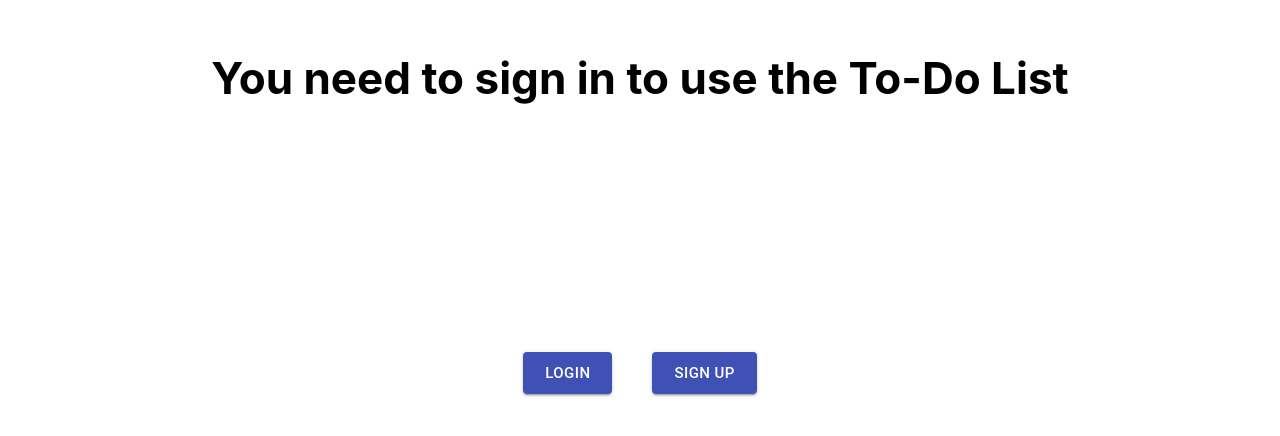
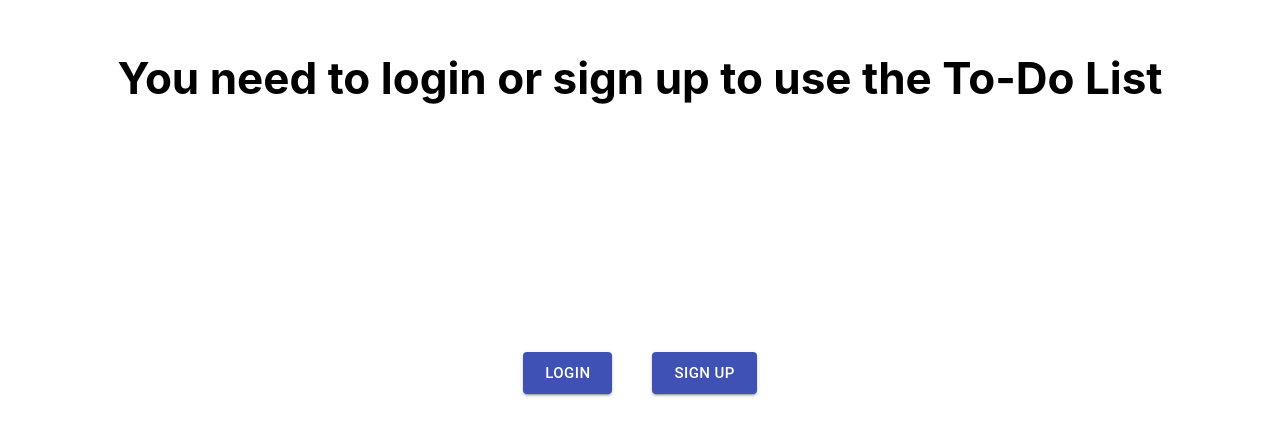
Before and after one commit to FerdyM/ToDo-List, a React (Create React App) app: page / in a window 1280 px wide. Shown: the part 196-632 px from the top of the page. Built offline with nearby package versions, Linux system fonts and the light colour scheme; no server answers.

Commit message:
fixed redirect from login page

```diff
--- a/src/App.js
+++ b/src/App.js
@@ -78,7 +78,7 @@ class App extends Component {
             <Route
               exact
               path="/login"
-              render={() => <LoginForm updateUser={this.updateUser}/>}
+              render={() => <LoginForm {...this.props} updateUser={this.updateUser}/>}
             />
             <Route
               exact
--- a/src/components/LandingPage/LandingPage.js
+++ b/src/components/LandingPage/LandingPage.js
@@ -6,7 +6,7 @@ import './stylesheet/LandingPage.css'
 function LandingPage() {
     return (
         <div className="container">
-            <h2>You need to sign in to use the To-Do List</h2>
+            <h2>You need to login or sign up to use the To-Do List</h2>
             <div className="link-container">
                 <Link to="/login"><Button size="large" variant="contained" color="primary">Login</Button></Link>
                 <Link to="/signup"><Button  size="large" variant="contained" color="primary">Sign Up</Button></Link>
--- a/src/components/LogIn/login-form.js
+++ b/src/components/LogIn/login-form.js
@@ -111,7 +111,7 @@ class LoginForm extends Component {
                             {this.state.usernameError ? (
                                 <TextField error helperText="Username must be atleast 6 characters" id="standard-basic" name="username" label="Username" value={this.state.username} onChange={this.handleUsernameChange} />
                             ) : (
-                                <TextField color="green" id="standard-basic" name="username" label="Username" value={this.state.username} onChange={this.handleUsernameChange} />
+                                <TextField id="standard-basic" name="username" label="Username" value={this.state.username} onChange={this.handleUsernameChange} />
                             )}
                         </div>
                         <div>
```
Also changed, not shown: 1 other file (tests, documents, lock files or other folders).
